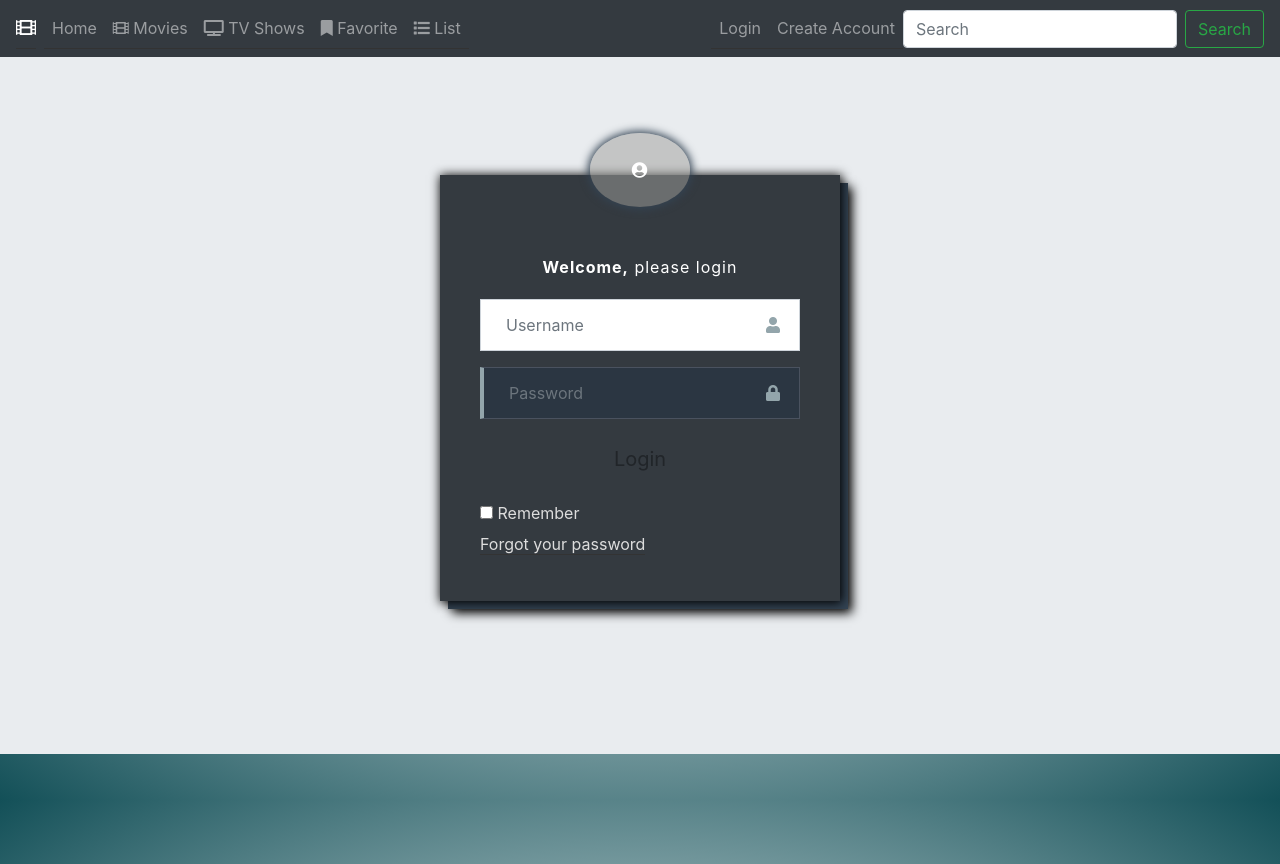
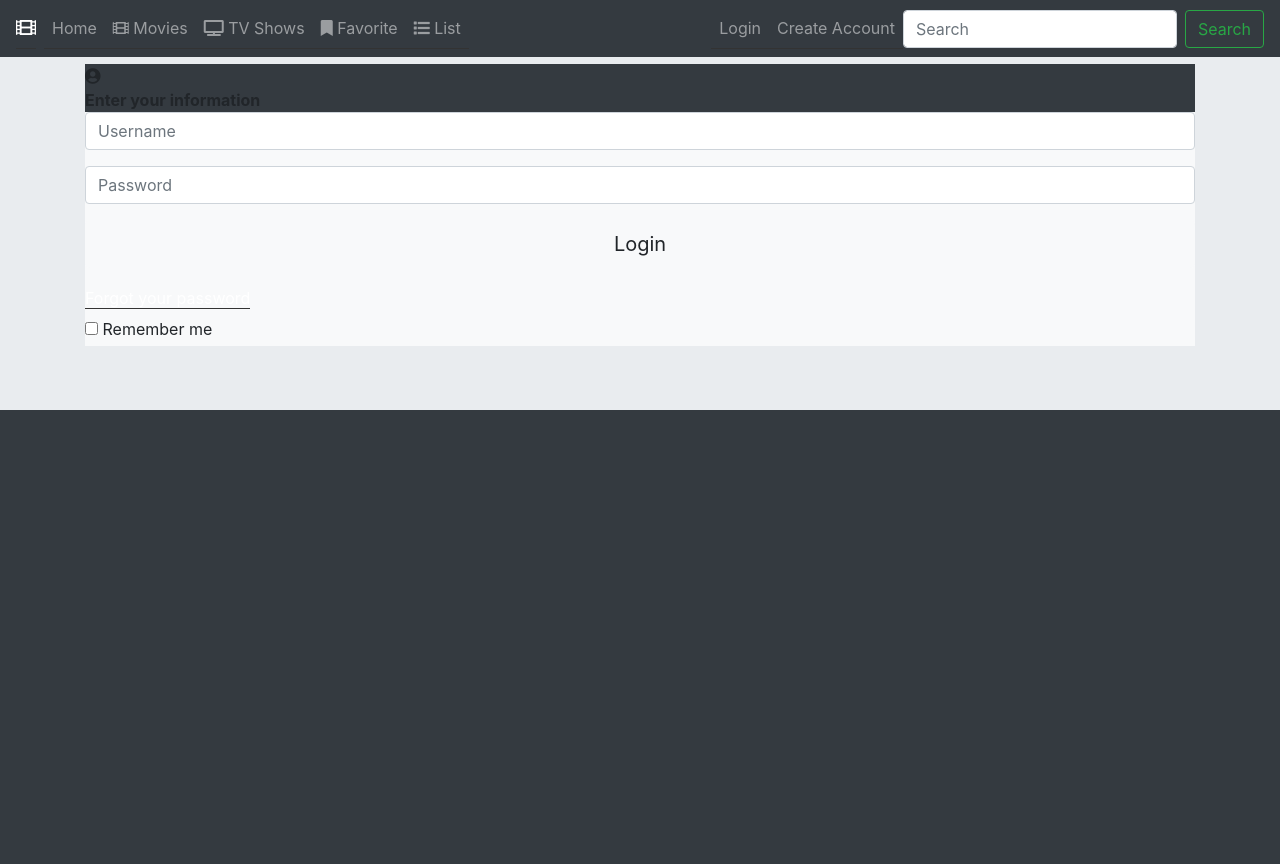
Before and after one commit to Moses-Tumu/GLO-2005, a Flask app: page /login in a window 1280 px wide; the page is wider, and only the part inside the window is pictured. Run offline with Flask 2, Linux system fonts and the light colour scheme; some libraries are stand-ins or nearby versions.

Commit message:
modification login, modif css

```diff
--- a/app/app.py
+++ b/app/app.py
@@ -850,5 +850,5 @@ def protected():
 #     return "something Else"
 
 
-# application.run('0.0.0.0', 5000)
-application.run('127.0.0.1', 5000)
+application.run('0.0.0.0', 5000)
+# application.run('127.0.0.1', 5000)
--- a/app/static/style/style.css
+++ b/app/static/style/style.css
@@ -327,94 +327,6 @@ a:hover {
   margin-top: 6px;
 }
 
-/******* Login Page *******/
-
-body.login {
-  background: rgba(241, 242, 181, 1);
-  background: -moz-radial-gradient(center, ellipse cover, rgba(255, 255, 255, 1) 0%, rgba(19, 80, 88, 1) 100%);
-  background: -webkit-gradient(radial, center center, 0px, center center, 100%, color-stop(0%, rgba(255, 255, 255, 1)), color-stop(100%, rgba(19, 80, 88, 1)));
-  background: -webkit-radial-gradient(center, ellipse cover, rgba(255, 255, 255, 1) 0%, rgba(19, 80, 88, 1) 100%);
-  background: -o-radial-gradient(center, ellipse cover, rgba(255, 255, 255, 1) 0%, rgba(19, 80, 88, 1) 100%);
-  background: -ms-radial-gradient(center, ellipse cover, rgba(255, 255, 255, 1) 0%, rgba(19, 80, 88, 1) 100%);
-  background: radial-gradient(ellipse at center, rgba(255, 255, 255, 1) 0%, rgba(19, 80, 88, 1) 100%);
-  filter: progid: DXImageTransform.Microsoft.gradient( startColorstr='#f1f2b5', endColorstr='#135058', GradientType=1);
-}
-
-.relative {
-  position: relative;
-}
-
-.login-container-wrapper .logo,
-.login-container-wrapper .welcome {
-  margin: 0 0 20px 0;
-  font-size: 16px;
-  color: #fff;
-  text-align: center;
-  letter-spacing: 1px;
-}
-
-.login-container-wrapper .logo {
-  text-align: center;
-  position: absolute;
-  top: -42px;
-  margin: 0 auto;
-  width: 25%;
-  left: 37.5%;
-  border-radius: 50%;
-   background-color: rgba(159, 159, 155, 0.5);
-  padding: 25px;
-  box-shadow: 0px 0px 9px 2px #344454;
-}
-
-.login-container-wrapper {
-  max-width: 400px;
-  margin: 10% auto 8%;
-  padding: 40px;
-  box-sizing: border-box;
-  background-color: rgba(159, 159, 155, 0.5);
-  box-shadow: 1px 1px 10px 1px #000000, 8px 8px 0px 0px #344454, 12px 12px 10px 0px #000000;
-  position: relative;
-  padding-top: 80px;
-}
-
-.logo .fa {
-  font-size: 50px;
-}
-.login input:focus + .fa{
-  color:#fff;
-}
-.login-form .form-group {
-  margin-right: 0;
-  margin-left: 0;
-}
-
-.login-form i {
-  position: absolute;
-  top: 18px;
-  right: 20px;
-  color: #93a5ab;
-}
-
-.login-form .input-lg {
-  font-size: 16px;
-  height: 52px;
-  padding: 10px 25px;
-  border-radius: 0;
-}
-
-.login input[type="email"],
-.login input[type="password"],
-.login input:focus {
-  background-color: rgba(40, 52, 67, 0.75);
-  border: 1px solid #4a525f;
-  color: #eee;
-  border-left: 4px solid #93a5ab;
-}
-
-.login input:focus {
-  border-left: 4px solid #ccd8da;
-}
-
 input:-webkit-autofill,
 textarea:-webkit-autofill,
 select:-webkit-autofill {
@@ -424,12 +336,8 @@ select:-webkit-autofill {
   border-color: #FAFFBD;
 }
 
-.login .checkbox label,
-.login .checkbox a {
-  color: #ddd;
-}
 
-.btn-success {
+.btn-default {
   background-color: #9ECFFF;
   background-image: none;
   padding: 8px 50px;
--- a/app/templates/login.html
+++ b/app/templates/login.html
@@ -7,26 +7,25 @@
 			<div class="logo">
                 <i class="fas fa-user-circle"></i>
 			</div>
-			<div class="welcome"><strong>Welcome,</strong> please login</div>
+			<div><strong>Enter your information</strong></div>
 
-			<form class="form-horizontal login-form" action="/login" method="POST">
+			<form class="form-horizontal bg-light" action="/login" method="POST">
 				<div class="form-group relative">
-					<input id="login_username" class="form-control input-lg" placeholder="Username" name="username" required>
-					<i class="fa fa-user"></i>
+					<input class="form-control input-lg" placeholder="Username" name="username" required>
 				</div>
-				<div class="form-group relative password">
-					<input id="login_password" class="form-control input-lg" type="password" placeholder="Password" name="password" required>
-					<i class="fa fa-lock"></i>
+				<div class="form-group bg-light">
+					<input class="form-control input-lg" type="password" placeholder="Password" name="password" required>
 				</div>
 			    <div class="form-group">
-			        <button type="submit" class="btn btn-default btn-lg btn-block">Login</button>
+			        <button type="submit" class="btn btn-default btn-lg btn-block  bg-light">Login </button>
+			    </div>
+				<div class="checkbox pull-right">
+			        <label> <a class="forget" href="" title="forget">Forgot your password</a> </label>
 			    </div>
                 <div class="checkbox pull-left">
-			        <label><input type="checkbox"> Remember</label>
+			        <label><input type="checkbox"> Remember me</label>
 			    </div>
-			    <div class="checkbox pull-right">
-			        <label> <a class="forget" href="" title="forget">Forgot your password</a> </label>
-			    </div>
+
 			</form>
 		</div>
 
--- a/app/templates/moviePage.html
+++ b/app/templates/moviePage.html
@@ -12,7 +12,7 @@
             <a class="nav-link" href="/addfavorite/{{movie.id}}"><i class="fas fa-bookmark" style="font-size:30px;color:grey"></i></a>
              <li>{{movie.Synopsis}}</li>
             <li>{{movie.Year}}</li>
-             <li> {{movie.Length}}</li>
+             <li>{{movie.Length}}</li>
             <li>{{movie.Country}}</li>
             <li>{{movie.MaturityRating}}</li>
             <a class="nav-link" href="/addList/{{movie.id}}"><i class="fas fa-plus" style="font-size:30px;color:grey"></i></a>
--- a/app/templates/tvshowType.html
+++ b/app/templates/tvshowType.html
@@ -4,7 +4,7 @@
          {% for tvshow in tvshows%}
             {% if titleType == tvshow.type%}
             <div class="col-sm-4">
-                <a href="{{tvshow.type}}/{{tvshow.title}}"><img src={{tvshow.image}} class="rounded float-left" ></a>
+                <a href="{{tvshow.type}}/{{tvshow.title}}"><img src={{tvshow.imageUrl}} class="rounded float-left" ></a>
             </div>
             {%endif%}
         {% endfor %}
--- a/bd_init/tvShow.sql
+++ b/bd_init/tvShow.sql
@@ -161,7 +161,7 @@ VALUES('This is Us','1','A heartwarming and emotional story about a unique set o
 ,('','5','',1994,2004,'USA','','','')
 ,('Star Trek','7','In the 23rd Century, Captain James T. Kirk and the crew of the USS Enterprise explore the galaxy and defend the United Federation of Planets.',1966,1969,'USA','G','http://www.prise2.tv/sites/prise2.tv/files/styles/grande_emission/public/images/emissions/saisons/2012-02/star_trek_saison_2_618x344.jpg','https://www.youtube.com/watch?v=nPDb5wX4H7I')
 ,('The Orville ','7','An exploratory ship from Earth faces intergalactic challenges 400 years in the future.',2017,NULL,'USA','PG','https://img.seriebox.com/series/10/10197/the-orville_1511363225.jpg','https://www.youtube.com/watch?v=Ej24W8gcmXQ')
-,('Firefly','7','',2002,2003,'USA','14A','https://i1.wp.com/www.audienceseverywhere.net/wp-content/uploads/2016/02/Serenity.png?resize=400%2C200','https://www.youtube.com/watch?v=mEx6UpiIKM4')
+,('Firefly','7','Five hundred years in the future, a renegade crew aboard a small spacecraft tries to survive as they travel the unknown parts of the galaxy and evade warring factions as well as authority agents out to get them.',2002,2003,'USA','14A','https://i1.wp.com/www.audienceseverywhere.net/wp-content/uploads/2016/02/Serenity.png?resize=400%2C200','https://www.youtube.com/watch?v=mEx6UpiIKM4')
 ,('Doctor Who','7','The further adventures in time and space of the alien adventurer known as the Doctor and their companions from planet Earth.',2005,NULL,'UK','PG','https://tibs2.threeifbyspace.net/wp-content/uploads/2018/09/DW_S11-CastOutsideLogo900x450-400x200.jpg','https://www.youtube.com/watch?v=2tzqwuIqRc4')
 ,('Westworld','7','Set at the intersection of the near future and the reimagined past, explore a world in which every human appetite can be indulged without consequence.',2016,NULL,'USA','14A','https://1843784937.rsc.cdn77.org/wp-content/uploads/2016/12/westworld-400x200.jpg','https://www.youtube.com/watch?v=0zZcBv0gPK0')
 ,('The Expanse','7','A police detective in the asteroid belt, the first officer of an interplanetary ice freighter and an earth-bound United Nations executive slowly discover a vast conspiracy that threatens the Earth\'s rebellious colony on the asteroid belt',2015,2019,'USA','14A','https://img.seriebox.com/series/6/6028/the-expanse_1515369346.jpg','https://www.youtube.com/watch?v=kQuTAPWJxNo')
```
Also changed, not shown: other parts of app/static/style/style.css (+0 -55 lines).
